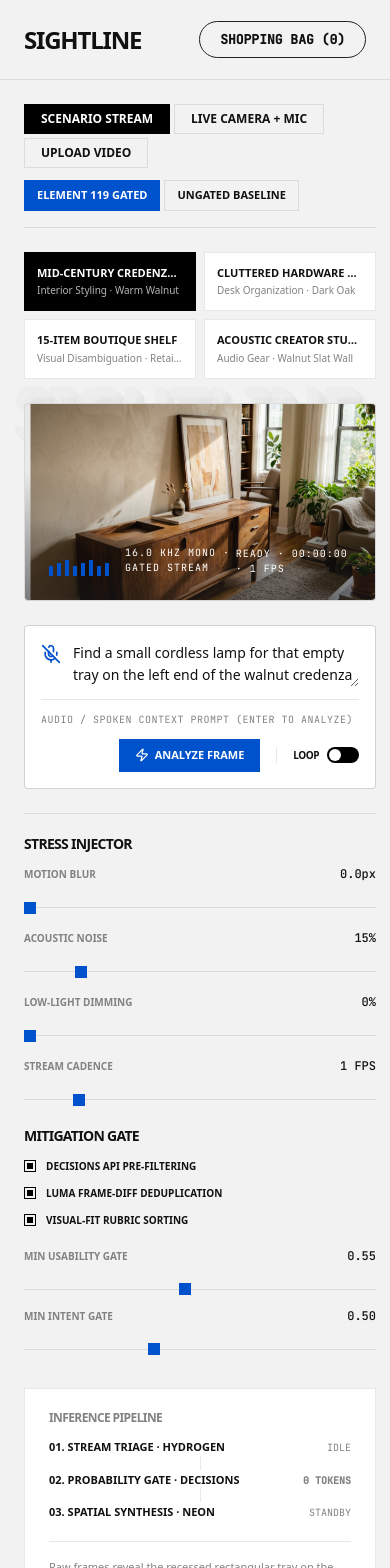
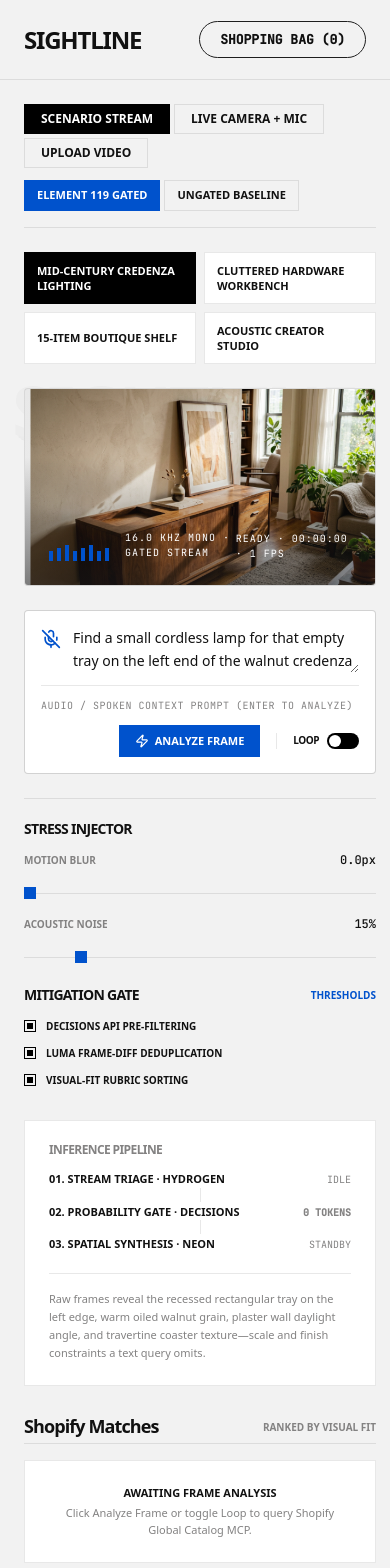
Before and after one commit to advaitduggi/Sightline-Gemini-NYC-Hackathon, a React (Vite) app: page / in a window 390 px wide. Shown: the top 1568 px of the page. Built offline with nearby package versions, Linux system fonts and the light colour scheme; a web font is replaced by a local one.

Commit message:
ui: center webcam frame, declutter stress controls, and remove all text truncation

```diff
--- a/src/components/BagDrawer.tsx
+++ b/src/components/BagDrawer.tsx
@@ -86,7 +86,7 @@ export function BagDrawer({
                 </div>
 
                 <div className="flex-1 min-w-0">
-                  <div className="text-[10px] text-[#838282] truncate">
+                  <div className="text-[10px] text-[#838282] leading-snug break-words">
                     <span>{product.merchantName}</span>
                     {typeof product.fitScoreNormalized === 'number' && (
                       <>
@@ -97,7 +97,7 @@ export function BagDrawer({
                       </>
                     )}
                   </div>
-                  <h3 className="text-xs font-bold uppercase text-[#111111] mt-1 line-clamp-2">
+                  <h3 className="text-xs font-bold uppercase text-[#111111] mt-1 leading-snug break-words">
                     {product.title}
                   </h3>
                   <div className="mt-2.5 flex items-center justify-between gap-2">
--- a/src/components/BenchmarkView.tsx
+++ b/src/components/BenchmarkView.tsx
@@ -431,7 +431,7 @@ export function BenchmarkView({ mitigations, onRecordFailure }: BenchmarkViewPro
           <span className="text-[10px] font-bold uppercase text-[#838282]">
             First Gated Breakpoint
           </span>
-          <p className="mono text-lg font-bold text-[#111111] mt-2 truncate">
+          <p className="mono text-base font-bold text-[#111111] mt-2 leading-snug break-words">
             {results.length === 0
               ? '—'
               : gatedBreaks.length > 0
@@ -572,39 +572,41 @@ export function BenchmarkView({ mitigations, onRecordFailure }: BenchmarkViewPro
                       <td className="py-3 px-4 text-[11px] font-bold uppercase text-[#111111] whitespace-nowrap">
                         {row.stepLabel}
                       </td>
-                      <td className="py-3 px-4 text-[11px] text-[#838282] max-w-[180px] truncate">
+                      <td className="py-3 px-4 text-[11px] text-[#838282] leading-snug min-w-[160px]">
                         {row.baseline.hallucinatedOrLowQuality ? (
-                          <span className="text-amber-700 font-medium">
+                          <span className="text-amber-700 font-medium break-words">
                             Fired: {row.baseline.topProductTitle || row.baseline.summary}
                           </span>
                         ) : (
-                          <span>{row.baseline.topProductTitle || row.baseline.summary}</span>
+                          <span className="break-words">
+                            {row.baseline.topProductTitle || row.baseline.summary}
+                          </span>
                         )}
                       </td>
-                      <td className="py-3 px-4 text-right mono text-[11px] text-[#111111]">
+                      <td className="py-3 px-4 text-right mono text-[11px] text-[#111111] whitespace-nowrap">
                         {(row.gated.frameUsableProb * 100).toFixed(0)}%
                       </td>
-                      <td className="py-3 px-4 text-right mono text-[11px] text-[#111111]">
+                      <td className="py-3 px-4 text-right mono text-[11px] text-[#111111] whitespace-nowrap">
                         {(row.gated.intentProb * 100).toFixed(0)}%
                       </td>
-                      <td className="py-3 px-4 text-[11px]">
+                      <td className="py-3 px-4 text-[11px] leading-snug min-w-[180px]">
                         {row.gated.brokeHere ? (
-                          <span className="inline-flex items-center gap-1 text-red-700 font-bold">
-                            <AlertTriangle className="w-3.5 h-3.5 shrink-0" />
-                            <span className="truncate max-w-[160px]">
+                          <span className="inline-flex items-start gap-1 text-red-700 font-bold">
+                            <AlertTriangle className="w-3.5 h-3.5 shrink-0 mt-0.5" />
+                            <span className="break-words">
                               {row.gated.breakReason || 'Broke'}
                             </span>
                           </span>
                         ) : row.gated.passedGate ? (
-                          <span className="inline-flex items-center gap-1 text-green-700 font-bold">
-                            <CheckCircle2 className="w-3.5 h-3.5 shrink-0" />
-                            <span className="truncate max-w-[160px]">
+                          <span className="inline-flex items-start gap-1 text-green-700 font-bold">
+                            <CheckCircle2 className="w-3.5 h-3.5 shrink-0 mt-0.5" />
+                            <span className="break-words">
                               {row.gated.topProductTitle || 'Matched'}
                             </span>
                           </span>
                         ) : (
-                          <span className="inline-flex items-center gap-1 text-amber-700 font-bold">
-                            <ShieldAlert className="w-3.5 h-3.5 shrink-0" />
+                          <span className="inline-flex items-start gap-1 text-amber-700 font-bold">
+                            <ShieldAlert className="w-3.5 h-3.5 shrink-0 mt-0.5" />
                             <span>Held ({row.gated.routeChoice})</span>
                           </span>
                         )}
--- a/src/components/LiveStudioView.tsx
+++ b/src/components/LiveStudioView.tsx
@@ -55,6 +55,7 @@ export function LiveStudioView({
   const [latestTrace, setLatestTrace] = useState<PipelineTrace | null>(null);
   const [traceHistory, setTraceHistory] = useState<PipelineTrace[]>([]);
   const [audioLevel, setAudioLevel] = useState<number>(0);
+  const [showAdvancedControls, setShowAdvancedControls] = useState(false);
   const [liveStage, setLiveStage] = useState<'idle' | 'gate' | 'synthesis' | 'shopify' | 'baseline'>('idle');
   const [liveGate, setLiveGate] = useState<PipelineTrace['decisionGate'] | null>(null);
   const [liveHydrogen, setLiveHydrogen] = useState<PipelineTrace['hydrogen'] | null>(null);
@@ -190,8 +191,11 @@ export function LiveStudioView({
             src,
             stressConfig,
             tickRef.current,
-            sourceMode === 'scenario' ? scenario.panPattern : 'slow-pan',
+            sourceMode === 'scenario' ? scenario.panPattern : 'none',
           );
+        } else {
+          const ctx = canvas.getContext('2d');
+          ctx?.clearRect(0, 0, canvas.width, canvas.height);
         }
       }
       if (sourceMode !== 'camera' || !micActive) {
@@ -503,19 +507,14 @@ export function LiveStudioView({
                   key={preset.id}
                   type="button"
                   onClick={() => setSelectedScenarioId(preset.id)}
-                  className={`text-left p-3 border transition-colors cursor-pointer ${
+                  className={`text-left px-3 py-2.5 border transition-colors cursor-pointer ${
                     selected
                       ? 'bg-black text-white border-black'
                       : 'bg-white border-[#1e1e1e]/10 text-[#111111] hover:border-[#1e1e1e]/35'
                   }`}
                 >
-                  <p className="text-[11px] font-bold uppercase truncate">{preset.title}</p>
-                  <p
-                    className={`text-[10px] mt-0.5 truncate ${
-                      selected ? 'text-[#b6b5b5]' : 'text-[#838282]'
-                    }`}
-                  >
-                    {preset.category}
+                  <p className="text-[11px] font-bold uppercase leading-snug break-words">
+                    {preset.title}
                   </p>
                 </button>
               );
@@ -571,16 +570,16 @@ export function LiveStudioView({
           </div>
         )}
 
-        {/* E.2 Video Canvas Area (16:9 Aspect Ratio) */}
-        <div className="relative aspect-video bg-gradient-to-br from-[#e8e8e8] to-[#f2f2f2] rounded-sm overflow-hidden border border-[#1e1e1e]/10">
+        {/* E.2 Video Canvas Area (16:9 Aspect Ratio, Strictly Centered) */}
+        <div className="relative aspect-video bg-gradient-to-br from-[#e8e8e8] to-[#f2f2f2] rounded-sm overflow-hidden border border-[#1e1e1e]/10 flex items-center justify-center">
           <video ref={videoRef} playsInline muted className="hidden" />
 
-          {/* Optical Reticle Placeholder when live camera/upload not active yet */}
+          {/* Centered Optical Reticle Placeholder when live camera/upload is waiting */}
           {sourceMode !== 'scenario' && !cameraReady && (
             <div className="absolute inset-0 flex items-center justify-center opacity-20 pointer-events-none">
               <div className="w-32 h-32 border-2 border-dashed border-black rounded-full animate-pulse" />
-              <div className="absolute w-full h-[1px] bg-black" />
-              <div className="absolute h-full w-[1px] bg-black" />
+              <div className="absolute inset-x-0 top-1/2 -translate-y-1/2 h-[1px] bg-black" />
+              <div className="absolute inset-y-0 left-1/2 -translate-x-1/2 w-[1px] bg-black" />
             </div>
           )}
 
@@ -588,7 +587,7 @@ export function LiveStudioView({
             ref={canvasRef}
             width={640}
             height={360}
-            className="w-full h-full object-cover"
+            className="w-full h-full block"
           />
 
           {/* Scrim & Telemetry (Bottom Overlay) */}
@@ -700,9 +699,10 @@ export function LiveStudioView({
           </div>
         </div>
 
-        {/* E.4 Stress Control Grid (2 Columns) */}
-        <div className="grid grid-cols-1 sm:grid-cols-2 gap-6 border-t border-[#1e1e1e]/10 pt-6">
-          {/* LEFT: Stress Injector */}
+        {/* E.4 Minimal Stress Control Grid (2 Columns + Collapsible Fine-Tuning) */}
+        <div className="border-t border-[#1e1e1e]/10 pt-6 space-y-5">
+          <div className="grid grid-cols-1 sm:grid-cols-2 gap-6">
+            {/* LEFT: Primary Stress Controls */}
             <div className="flex flex-col gap-4">
               <h4 className="clash-display text-sm font-bold uppercase text-[#111111]">
                 Stress Injector
@@ -752,58 +752,23 @@ export function LiveStudioView({
                     className="custom-slider"
                   />
                 </div>
-
-              <div className="space-y-2">
-                <div className="flex justify-between items-end">
-                  <span className="text-[10px] uppercase font-bold text-[#838282]">
-                    Low-Light Dimming
-                  </span>
-                  <span className="mono text-xs font-medium text-[#111111]">
-                    {Math.round(stressConfig.lowLightDimming * 100)}%
-                  </span>
-                </div>
-                <input
-                  type="range"
-                  min={0}
-                  max={0.8}
-                  step={0.05}
-                  value={stressConfig.lowLightDimming}
-                  onChange={(e) =>
-                    onChangeStress({ ...stressConfig, lowLightDimming: Number(e.target.value) })
-                  }
-                  className="custom-slider"
-                />
-              </div>
-
-              <div className="space-y-2">
-                <div className="flex justify-between items-end">
-                  <span className="text-[10px] uppercase font-bold text-[#838282]">
-                    Stream Cadence
-                  </span>
-                  <span className="mono text-xs font-medium text-[#111111]">
-                    {stressConfig.targetFps} FPS
-                  </span>
-                </div>
-                <input
-                  type="range"
-                  min={0.5}
-                  max={4}
-                  step={0.5}
-                  value={stressConfig.targetFps}
-                  onChange={(e) =>
-                    onChangeStress({ ...stressConfig, targetFps: Number(e.target.value) })
-                  }
-                  className="custom-slider"
-                />
-              </div>
               </div>
             </div>
 
-          {/* RIGHT: Mitigation Gate */}
+            {/* RIGHT: Primary Mitigation Toggles */}
             <div className="flex flex-col gap-4">
+              <div className="flex items-center justify-between gap-2">
                 <h4 className="clash-display text-sm font-bold uppercase text-[#111111]">
                   Mitigation Gate
                 </h4>
+                <button
+                  type="button"
+                  onClick={() => setShowAdvancedControls((v) => !v)}
+                  className="text-[10px] font-bold uppercase text-[#0052cc] hover:underline cursor-pointer"
+                >
+                  {showAdvancedControls ? 'Hide Thresholds' : 'Thresholds'}
+                </button>
+              </div>
 
               <div className="grid grid-cols-1 gap-3">
                 <button
@@ -853,8 +818,60 @@ export function LiveStudioView({
                     Visual-Fit Rubric Sorting
                   </span>
                 </button>
+              </div>
+            </div>
+          </div>
 
-              <div className="space-y-2 pt-2">
+          {showAdvancedControls && (
+            <div className="grid grid-cols-1 sm:grid-cols-2 gap-6 pt-4 border-t border-[#1e1e1e]/10">
+              <div className="space-y-4">
+                <div className="space-y-2">
+                  <div className="flex justify-between items-end">
+                    <span className="text-[10px] uppercase font-bold text-[#838282]">
+                      Low-Light Dimming
+                    </span>
+                    <span className="mono text-xs font-medium text-[#111111]">
+                      {Math.round(stressConfig.lowLightDimming * 100)}%
+                    </span>
+                  </div>
+                  <input
+                    type="range"
+                    min={0}
+                    max={0.8}
+                    step={0.05}
+                    value={stressConfig.lowLightDimming}
+                    onChange={(e) =>
+                      onChangeStress({ ...stressConfig, lowLightDimming: Number(e.target.value) })
+                    }
+                    className="custom-slider"
+                  />
+                </div>
+
+                <div className="space-y-2">
+                  <div className="flex justify-between items-end">
+                    <span className="text-[10px] uppercase font-bold text-[#838282]">
+                      Stream Cadence
+                    </span>
+                    <span className="mono text-xs font-medium text-[#111111]">
+                      {stressConfig.targetFps} FPS
+                    </span>
+                  </div>
+                  <input
+                    type="range"
+                    min={0.5}
+                    max={4}
+                    step={0.5}
+                    value={stressConfig.targetFps}
+                    onChange={(e) =>
+                      onChangeStress({ ...stressConfig, targetFps: Number(e.target.value) })
+                    }
+                    className="custom-slider"
+                  />
+                </div>
+              </div>
+
+              <div className="space-y-4">
+                <div className="space-y-2">
                   <div className="flex justify-between items-end">
                     <span className="text-[10px] uppercase font-bold text-[#838282]">
                       Min Usability Gate
@@ -905,6 +922,7 @@ export function LiveStudioView({
                 </div>
               </div>
             </div>
+          )}
         </div>
       </section>
 
@@ -1148,7 +1166,7 @@ export function LiveStudioView({
                               : 'Intent Matched'}
                         </span>
                         <span
-                          className={`text-[9px] truncate ${
+                          className={`text-[10px] leading-snug break-words ${
                             isHeld ? 'text-red-500' : 'text-[#838282]'
                           }`}
                         >
--- a/src/components/ProductCard.tsx
+++ b/src/components/ProductCard.tsx
@@ -25,7 +25,7 @@ export function ProductCard({ product, onAddToBag }: ProductCardProps) {
         ) : (
           <div className="absolute inset-0 flex flex-col items-center justify-center gap-1.5 text-[#838282] px-3 text-center">
             <Package className="w-6 h-6 opacity-40" />
-            <span className="text-[10px] uppercase font-bold tracking-wider truncate max-w-full">
+            <span className="text-[10px] uppercase font-bold tracking-wider break-words max-w-full">
               {product.merchantName}
             </span>
           </div>
@@ -40,8 +40,8 @@ export function ProductCard({ product, onAddToBag }: ProductCardProps) {
 
       <div className="flex flex-col gap-1 flex-1 justify-between">
         <div className="space-y-1">
-          <div className="flex justify-between items-baseline gap-2">
-            <h3 className="text-[11px] uppercase font-bold text-[#111111] truncate">
+          <div className="flex justify-between items-start gap-2">
+            <h3 className="text-[11px] uppercase font-bold text-[#111111] leading-snug break-words">
               {product.title}
             </h3>
             <span className="mono text-[11px] font-bold text-[#111111] shrink-0">
@@ -49,7 +49,7 @@ export function ProductCard({ product, onAddToBag }: ProductCardProps) {
             </span>
           </div>
 
-          <div className="text-[10px] text-[#838282] truncate">
+          <div className="text-[10px] text-[#838282] leading-snug break-words">
             <span>{product.merchantName}</span>
             {product.fitLabel && (
               <>
--- a/src/utils/mediaStress.ts
+++ b/src/utils/mediaStress.ts
@@ -5,7 +5,7 @@ export function renderStressedFrameToCanvas(
   source: HTMLImageElement | HTMLVideoElement,
   stress: StressConfig,
   tick: number,
-  panPattern: ScenarioPreset['panPattern'] = 'slow-pan',
+  panPattern: ScenarioPreset['panPattern'] | 'none' = 'none',
 ): void {
   const ctx = canvas.getContext('2d');
   if (!ctx) return;
```
Lines whose indentation alone changed are shown as unchanged.
